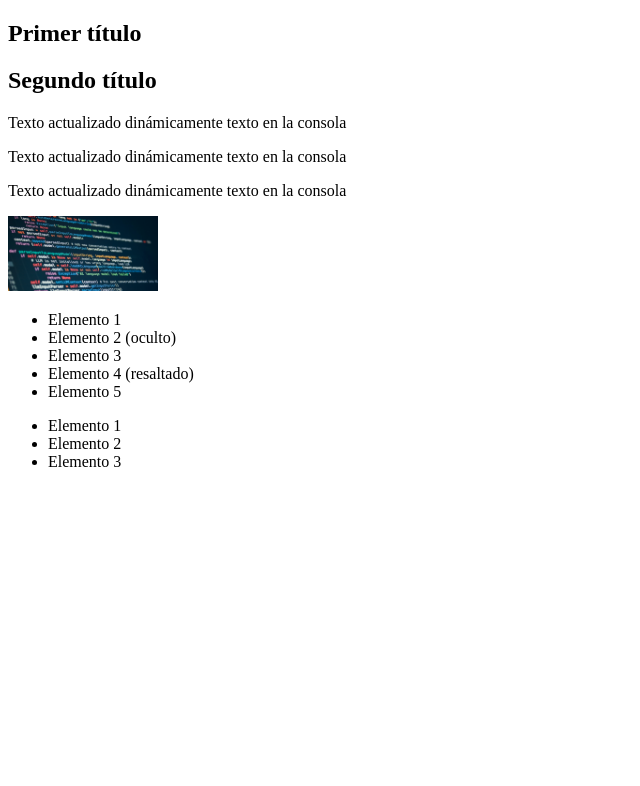
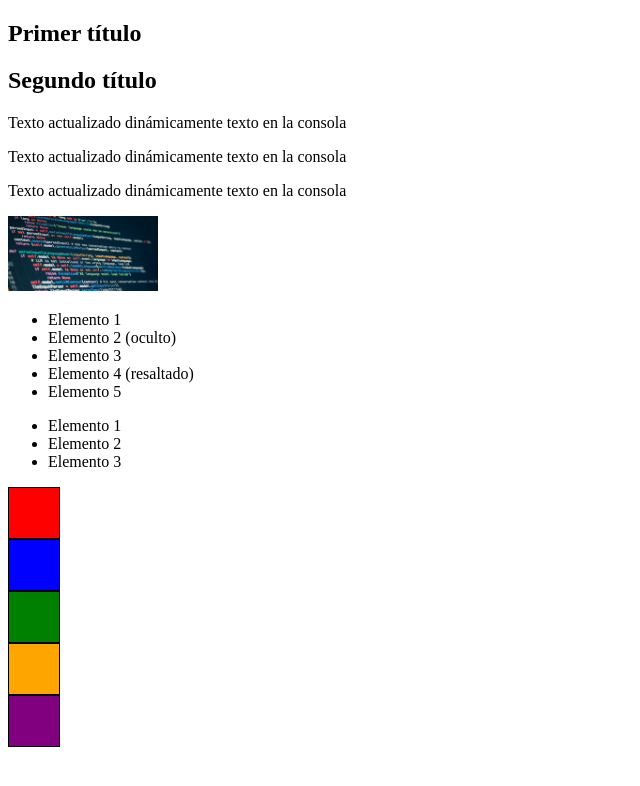
Before and after one commit to deyciandreacamargoramos5-creator/Laboratorio15_IDWEB, a plain HTML site: page index.html in a window 1280 px wide. Shown: the whole page, without its empty margins (0-640 px from the left). Drawn offline with Linux system fonts and the light colour scheme.

Commit message:
Ejercicio 8

```diff
--- a/index.html
+++ b/index.html
@@ -33,6 +33,13 @@
         <li>Elemento 2</li>
         <li>Elemento 3</li>
     </ul>
+
+    <!--Ejercicio 8-->
+    <div style="width: 50px; height: 50px; border: 1px solid black;"></div>
+    <div style="width: 50px; height: 50px; border: 1px solid black;"></div>
+    <div style="width: 50px; height: 50px; border: 1px solid black;"></div>
+    <div style="width: 50px; height: 50px; border: 1px solid black;"></div>
+    <div style="width: 50px; height: 50px; border: 1px solid black;"></div>
     <script src="script.js"></script>
 </body>
 </html>
--- a/script.js
+++ b/script.js
@@ -28,3 +28,9 @@ if(miLista){
 }else{
     console.log("No se encontro el elemento con el ID miLista")
 }
+//6. Ejercicio 8
+const colores = ["red", "blue", "green", "orange", "purple", "yellow"];
+const divs = document.querySelectorAll('div');
+divs.forEach((div, index) => {
+    div.style.backgroundColor = colores[index % colores.length];
+});
```
